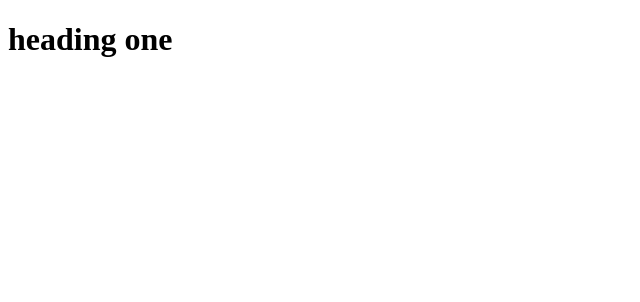
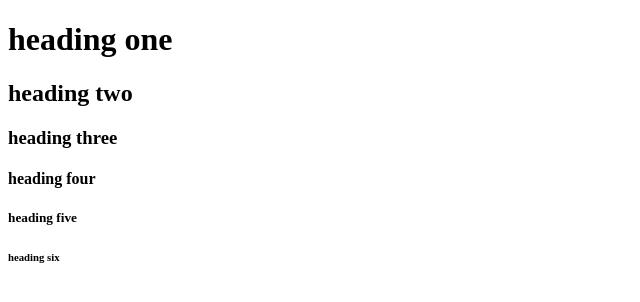
Before and after one commit to pshadikbasha/htmlAndCss, a plain HTML site: page muslim_helale/index.html in a window 1280 px wide. Shown: the whole page, without its empty margins (0-640 px from the left). Drawn offline with Linux system fonts and the light colour scheme.

Commit message:
headings in html

```diff
--- a/muslim_helale/index.html
+++ b/muslim_helale/index.html
@@ -8,5 +8,10 @@
 </head>
 <body>
     <h1>heading one</h1>
+    <h2>heading two</h2>
+    <h3>heading three</h3>
+    <h4>heading four</h4>
+    <h5>heading five</h5>
+    <h6>heading six</h6>
 </body>
 </html>
```
